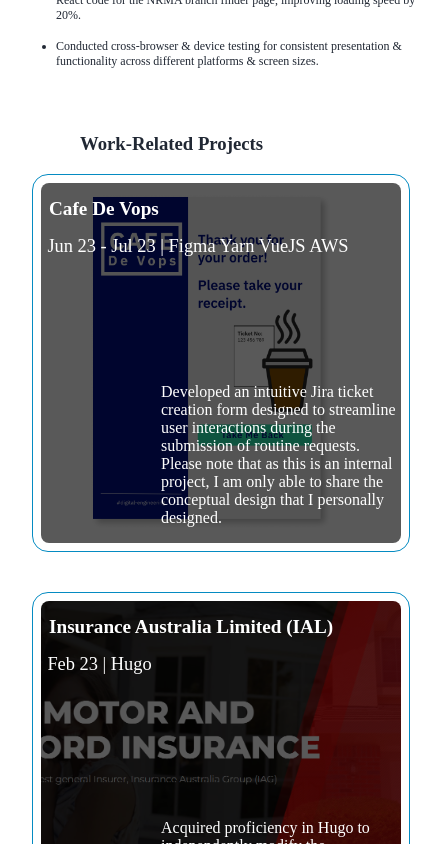
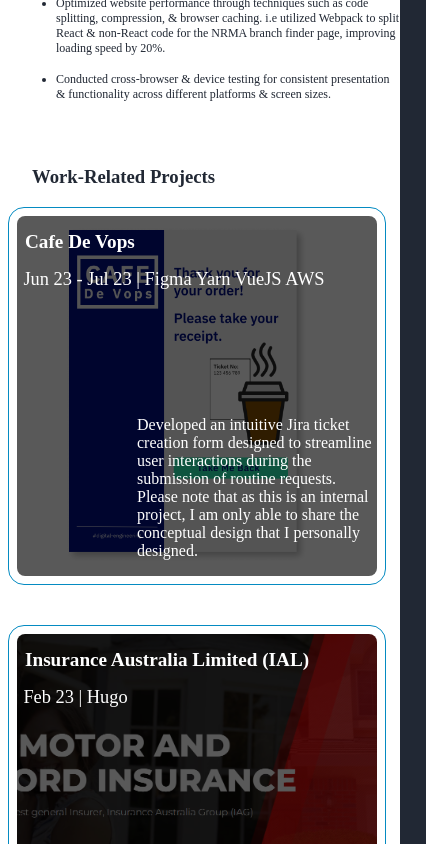
Before and after one commit to wteo/resumev2, a React (Create React App) app: page / in a window 390 px wide. Shown: the part 1560-2404 px from the top of the page, 426 px wide, since content can reach past the window. Built offline with nearby package versions, Linux system fonts and the light colour scheme.

Commit message:
adjusted padding

```diff
--- a/src/components/Experience/JobDescription.module.css
+++ b/src/components/Experience/JobDescription.module.css
@@ -48,9 +48,13 @@
         margin-left: 2rem;
     }
 
+    .projectTitle {
+        padding-left: 2rem;
+    }
+
     .projectsGrid {
-        margin-left: 2rem;
         grid-template-columns: 1fr;
+        padding-left: 0.5rem;
     }
 }
 
--- a/src/components/Projects/Projects.module.css
+++ b/src/components/Projects/Projects.module.css
@@ -10,7 +10,6 @@
 
 @media (max-width: 780px) {
     .projectsGrid {
-        margin-left: 2rem;
         grid-template-columns: 1fr;
     }
 }
```
